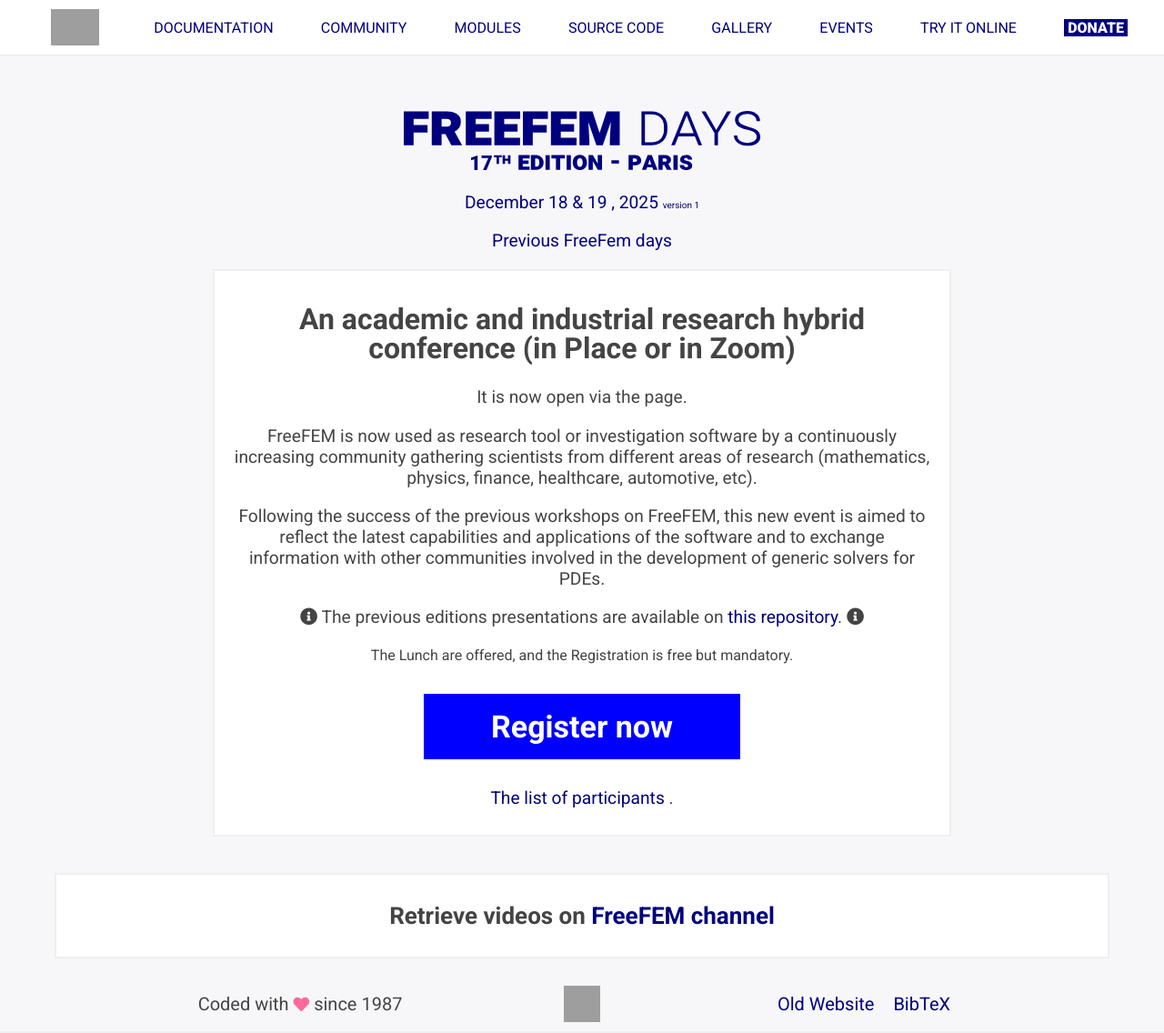
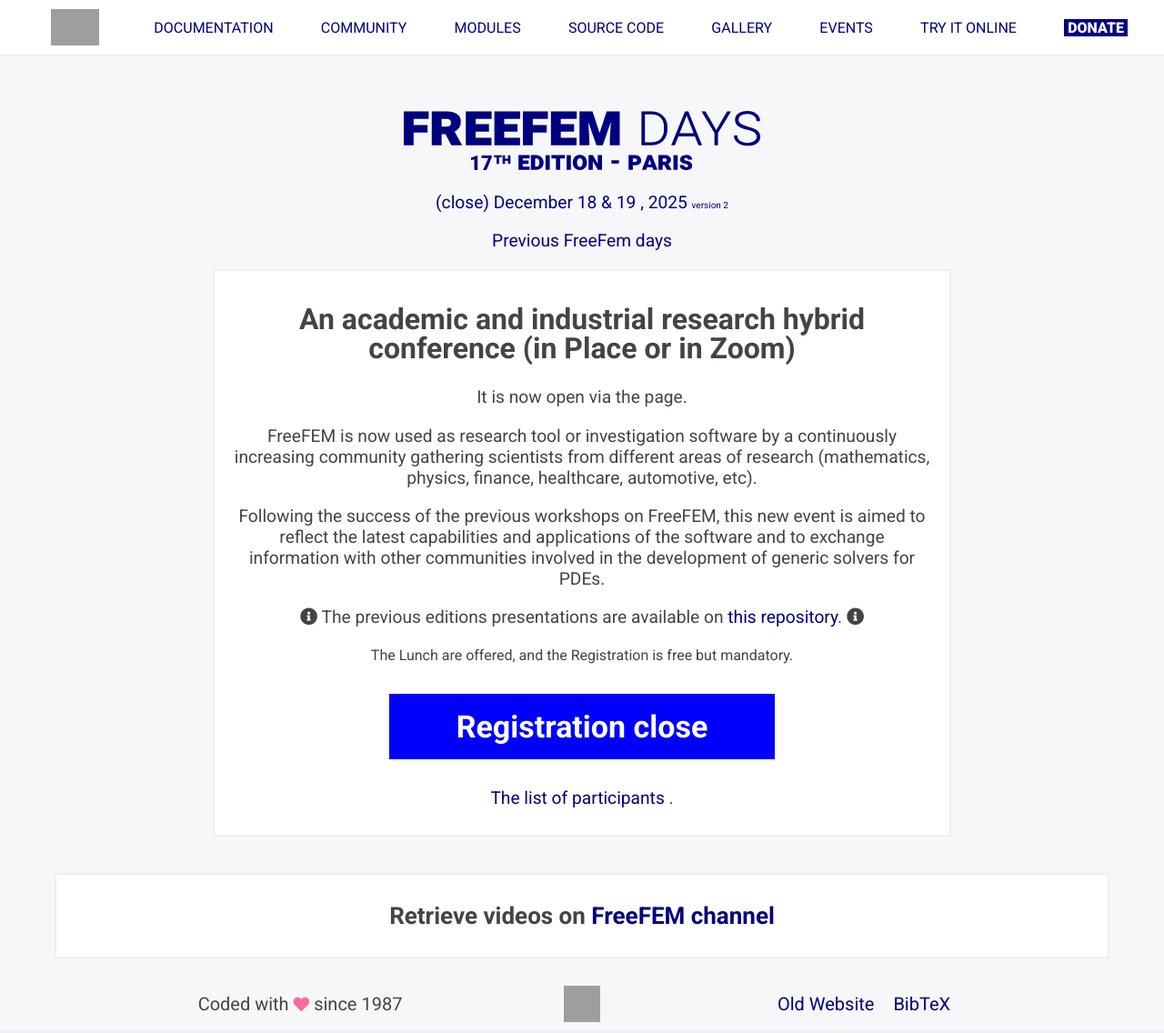
Before and after one commit to FreeFem/FreeFem-website, a Jekyll site: the page built from ffdays.md, in a window 1280 px wide and 1136 px high. Shown: the whole window at 91% size. Built offline with Jekyll 4.4.1, drawn with Linux system fonts in a browser that asks for light colours.

Commit message:
update the closing page

```diff
--- a/_layouts/ffdays.html
+++ b/_layouts/ffdays.html
@@ -8,7 +8,7 @@
   <div id="ffdaysMain">
     <div id="ffdaysTitle">
       <img src="{{ site.url }}{{ site.baseurl }}/img/FreeFEM_days_17th_edition_blue.svg" alt="FreeFEM Days">
-      <p>December 18 & 19 , 2025  <span style="font-size: 10px;">version 1</span></p>
+      <p>(close) December 18 & 19 , 2025  <span style="font-size: 10px;">version 2</span></p>
 	  <p> <a href="https://github.com/FreeFem/FreeFem-days/blob/master/README.md"> Previous  FreeFem days </a>
     </div>
 
@@ -20,7 +20,7 @@
         generic solvers for PDEs.</p>
       <p><i class="fas fa-info-circle"></i> The previous editions presentations are available on <a href="https://github.com/FreeFem/FreeFem-days">this repository</a>. <i class="fas fa-info-circle"></i></p>
              The Lunch are offered, and the  Registration is free but mandatory.
-	       <div id="download"><a href="https://fhecht.wufoo.com/forms/s8eukca09k7lz3/" target="_blank">Register now</a></div>
+	       <div id="download"><a href="https://fhecht.wufoo.com/forms/s8eukca09k7lz3/" target="_blank">Registration close </a></div>
       <p>   <a href="https://fhecht.wufoo.com/reports/freefemdays17/"> The list of participants </a>.
 
     </div>
```
